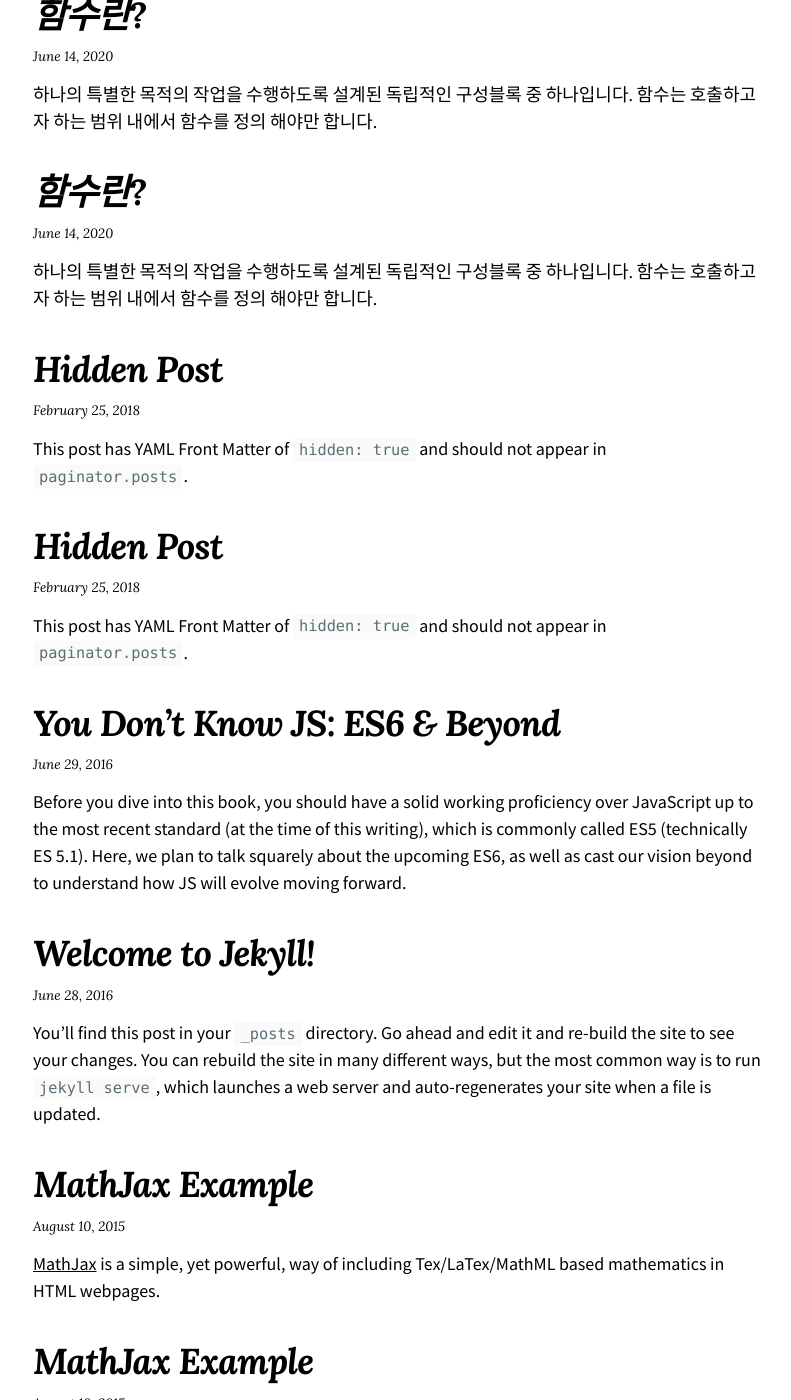
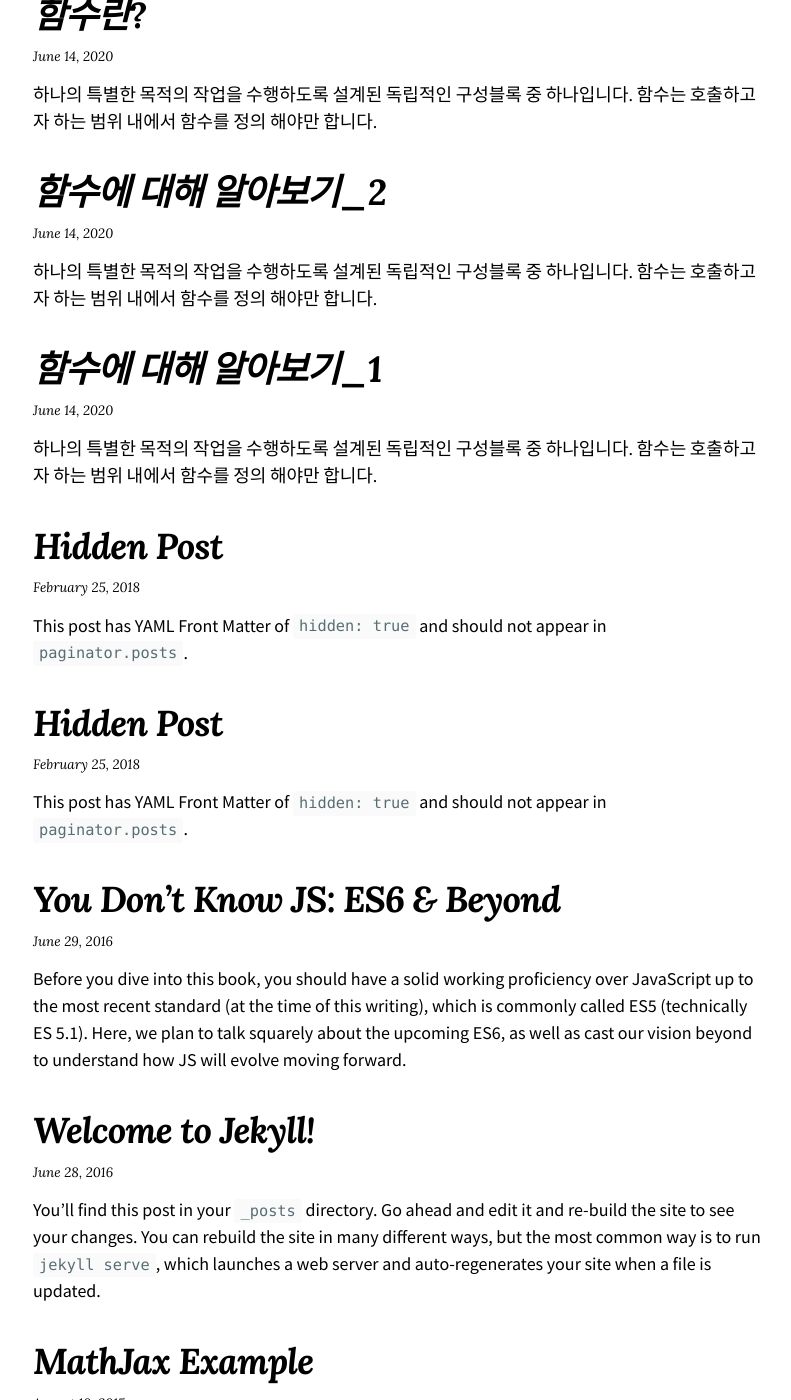
Before and after one commit to sayeunho/sayeunho.github.io, a Jekyll site: the page built from index.md, in a window 1280 px wide and 1400 px high, scrolled down 554 px. Shown: the whole window, without its empty margins (241-1032 px from the left). Built offline with Jekyll 4.4.1, drawn with Linux system fonts in a browser that asks for light colours; nearby versions of some CDN libraries.

Commit message:
function

````diff
--- a/_posts/2020-06-14-markdown.md
+++ b/_posts/2020-06-14-function_1.md
@@ -1,7 +1,7 @@
 ---
 bg: "tools.jpg"
 layout: post
-title:  함수란?
+title:  함수에 대해 알아보기_1
 crawlertitle: Markdown sample
 summary: Description for this article
 date:   2020-06-14
@@ -34,7 +34,7 @@ bg: "african-penguins.jpg"
   - 함수의 네이밍은 동사형태로 이름을 지어야 한다 (ex)naming: doSomething)
   - 함수는 Object이다.(function is object in JS)
 
-
+* 함수 선언식방법
 ```javascript
     //구현부 (매개변수에 타입을 지정할 필요가없다.)
     function log(message) {
@@ -45,7 +45,18 @@ bg: "african-penguins.jpg"
     log('sayEunho!!');
     log(123);
 
+
 ```
+* 함수 표현식
+  - 변수에 함수를 할당하는 것이기 때문에 세미콜론을 찍어줘야함
+  - 변수의 이름으로만 호출이 가능함
+```javascript
+   const gugudan = fucntion dan() {
+     console.log("gugudan");
+   };
+   gugudan();
+```
+
 - 타입스크립트의 함수 선언(함수의 인터페이스만 봐도 무엇을 하고 전달되어야하는 파라메터의 데이터 타입을 확실하게 확인하고 쓸수있기때문에 )
 
 ```javascript
@@ -58,7 +69,7 @@ bg: "african-penguins.jpg"
 ### 2.Parameters
 - premitive parameters : passed by value (메모리에 value가 그대로 전달이 됨)
 - object parameters: passed by reference (ref)주소값을 참조하게됨 (메모리에 주소값을 저장함)
-
+- 배열이나 객체로도 전달가능함.
 
 ```javascript
 //매개변수로 전달된 값을 무조건 coder로 변경하는 일을 하는 함수
@@ -73,6 +84,31 @@ bg: "african-penguins.jpg"
 
 //오브젝트는 레퍼런스로 전달되기떄문에 함수안에서 오브젝트의 값을 변경하게 되면 그변경된 사항이 그대로 메모리에 전달됨
 
+
+function add(num1, num2) {
+  return num1 + num2;
+}
+//dosomething이 가르치는 함수와 add가 가르키는 부분이 같다
+const doSomething = add ;
+
+const result = doSomething(2,3);
+console.log(result); // 5
+
+const result2 = add(2,3);
+console.log(result2); // 5
+
+
+//배열로 전달하는예제
+function printArr(arr) {
+  console.log(arr[0]+"는" +arr[1]+"원 입니다.");
+
+}
+printArr(['paper',1000]);
+//객체로 전달하는 예제
+function printObj(obj) {
+  console.log(obj.name+"은" + obj.price + "원 입니다.");
+}
+printObj({name:'apple', price:3000});
 ```
 
 ### 3. Default parameters(added in ES6)
@@ -82,7 +118,7 @@ bg: "african-penguins.jpg"
   //매개변수가 1개일때 from은 undefined로 호출됨
   function showMessage(message, from) {
     if(from === undefined) {
-        from = 'unknown''
+        from = 'unknown'
     }
     console.log(`${message} by ${from}`);
   }
@@ -99,6 +135,8 @@ bg: "african-penguins.jpg"
   showMessage('Hi');
 
 ```
+- 함수의 이름은 함수자체를 가르키고있는아이다 이름은 함수를 가르키고있는 주소를 가지고있음. <br>
+  함수를 호출하기위해서는 괄호를 이용해서 필요한 데이터를 전달하면된다.
 
 ### 4.Rest parameters( added in ES6)
 ```javascript
@@ -130,12 +168,42 @@ printAll('hi', 'eunho','nice to meet you');
   }
   printMessage();
 ```
+[함수의 범위]
+```javascript
+  // 전역변수
+var num1 = 20,
+    num2 = 3,
+    name = "Chamahk";
+
+// 이 함수는 전역 범위에서 정의됩니다.
+function multiply() {
+  return num1 * num2;
+}
+
+multiply(); // Returns 60
+
+
+function getScore () {
+  var num1 = 2,
+      num2 = 3;
+
+  function add() {
+    return name + " scored " + (num1 + num2);
+  }
+
+  return add();
+}
+
+getScore(); // Returns "Chamahk scored 5"
+
+```
 
 ### 6. Retune a value
 - 함수에 return이 없는것은 retunr undefined 와 같고 생략이 가능하다.
 - 조건이 맞지않을때는 빨리 return하는것이 좋다.
 
 ```javascript
+
   function sum(a, b) {
     return a + b;
   }
--- /dev/null
+++ b/_posts/2020-06-14-function_2.md
@@ -0,0 +1,72 @@
+---
+bg: "tools.jpg"
+layout: post
+title:  함수에 대해 알아보기_2
+crawlertitle: Markdown sample
+summary: Description for this article
+date:   2020-06-14
+categories: posts
+tags: ['jekyll']
+author: redVi
+bg: "african-penguins.jpg"
+---
+
+하나의 특별한 목적의 작업을 수행하도록 설계된 독립적인 구성블록 중 하나입니다.
+함수는 호출하고자 하는 범위 내에서 함수를 정의 해야만 합니다.
+
+### 9. 재귀함수
+
+- 자신을 호출하는 함수.
+
+
+#### 재귀의 3가지 중요한 특성
+- 종료조건 : 재귀가 계속해서 동작하는 것을 방지
+> if(나쁜값이 들어왔다면) {정지!!};
+
+- 기반조건(Base case) : 재귀함수의 목적과도 같다.
+> if(이런일이 일어난다면) {성공!!}
+
+- 재귀 : 자기자신을 호출하는것
+> return x * factorial(x -1);
+
+
+```javascript
+
+function factorial(x) {
+  //종료 조건
+  if (x<0) return;
+  //기반 조건
+  if (x===0) return 1;
+  //재귀
+  return x * factorial(x-1);
+}
+
+factorial(3);
+// 6
+```
+10. 함수 호이스팅
+- 함수 선언문 형태로 정의한 함수의 유효범위는 코드의 맨 처음 부터이다. 이를 함수 호이스팅이라고한다.
+- 이와같은 이유로 함수 표현식을 권장하고있다.
+
+* before
+
+```javascript
+
+console.log(add(2,3)) //5
+
+function add(x, y) {
+  return x + y;
+}
+
+console.log(add(3,4)); // 7
+
+```
+
+* after
+
+```javascript
+add(2,3); //uncaught type error
+const add = function (x, y){
+  return x + y;
+}
+```
````
